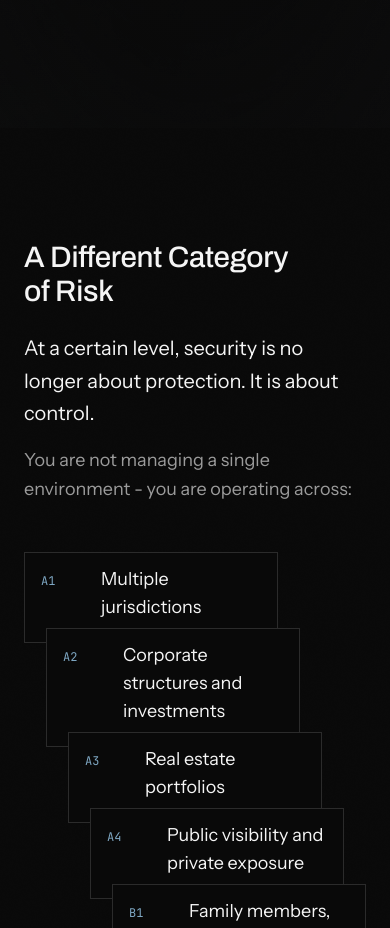
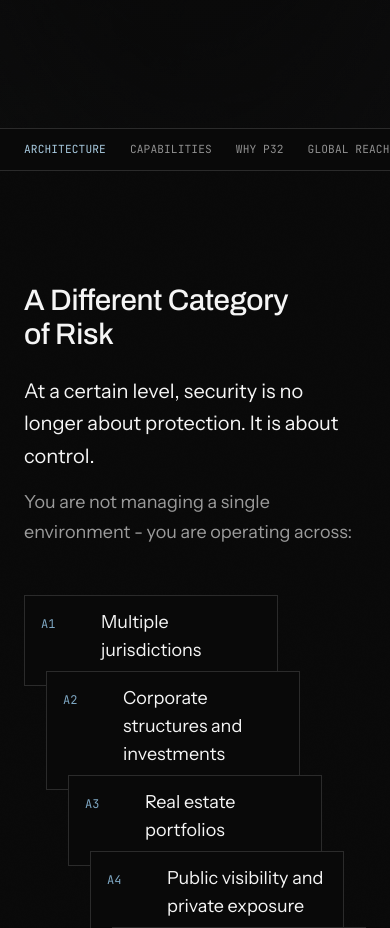
Before and after one commit to meidanhemo00-creator/p32-new, a Next.js app: page / in a window 390 px wide. Shown: the part 1560-2488 px from the top of the page. Built offline with nearby package versions, Linux system fonts and the light colour scheme; a web font is replaced by a local one.

Commit message:
Add quick-access nav strip below Hero, harden Hero entrance animation for mobile

```diff
--- a/app/components/Hero.tsx
+++ b/app/components/Hero.tsx
@@ -18,6 +18,7 @@ export function Hero() {
     const lines = root.querySelectorAll<HTMLElement>("[data-wipe]");
     const rest = root.querySelectorAll<HTMLElement>("[data-fade]");
     const bg = bgRef.current;
+    let safetyTimer: number | undefined;
 
     const ctx = gsap.context(() => {
       if (reducedMotion) {
@@ -29,7 +30,7 @@ export function Hero() {
       gsap.set(lines, { clipPath: "inset(0 101% 0 0)" });
       gsap.set(rest, { opacity: 0, y: 10, filter: "blur(6px)" });
 
-      gsap
+      const tl = gsap
         .timeline({ delay: 0.5 })
         .to(lines, {
           clipPath: "inset(0 0% 0 0)",
@@ -43,13 +44,27 @@ export function Hero() {
           "-=0.3",
         );
 
+      // Safety net: some mobile browsers can interrupt or silently drop a
+      // rAF-driven entrance tween on first paint. If the reveal hasn't
+      // finished a few seconds after it should have, force the statement
+      // fully visible rather than leaving it clipped or transparent.
+      safetyTimer = window.setTimeout(() => {
+        if (tl.progress() < 1) {
+          gsap.set(lines, { clipPath: "inset(0 0% 0 0)" });
+          gsap.set(rest, { opacity: 1, y: 0, filter: "blur(0px)" });
+        }
+      }, 3000);
+
       // Very slow, near-imperceptible drift on the satellite image - reads as
       // a live feed holding its position, not a "Ken Burns" slideshow effect.
       gsap.set(bg, { scale: 1.06 });
       gsap.to(bg, { scale: 1.12, duration: 28, ease: "sine.inOut", repeat: -1, yoyo: true });
     }, root);
 
-    return () => ctx.revert();
+    return () => {
+      ctx.revert();
+      if (safetyTimer) window.clearTimeout(safetyTimer);
+    };
     // eslint-disable-next-line react-hooks/exhaustive-deps
   }, [reducedMotion]);
 
--- a/app/components/Nav.tsx
+++ b/app/components/Nav.tsx
@@ -2,14 +2,7 @@
 
 import { useState } from "react";
 import { P32Star, P32Wordmark } from "./P32Mark";
-
-const LINKS = [
-  { href: "#architecture", label: "ARCHITECTURE" },
-  { href: "#capabilities", label: "CAPABILITIES" },
-  { href: "#difference", label: "WHY P32" },
-  { href: "#reach", label: "GLOBAL REACH" },
-  { href: "#inquiry", label: "INQUIRY" },
-];
+import { NAV_LINKS as LINKS } from "@/app/lib/navLinks";
 
 /**
  * Always carries its own dark backdrop rather than starting transparent -
--- /dev/null
+++ b/app/components/QuickNav.tsx
@@ -0,0 +1,69 @@
+"use client";
+
+import { useEffect, useRef, useState } from "react";
+import { NAV_LINKS } from "@/app/lib/navLinks";
+
+/**
+ * Permanent quick-access strip directly beneath the Hero - the same
+ * sections as the Nav menu, always visible rather than tucked behind a
+ * click, for readers who land straight into the page without scrolling.
+ */
+export function QuickNav() {
+  const [active, setActive] = useState<string | null>(null);
+  const railRef = useRef<HTMLDivElement>(null);
+
+  useEffect(() => {
+    const targets = NAV_LINKS.map((link) => document.querySelector(link.href)).filter(
+      (el): el is Element => el !== null,
+    );
+    if (targets.length === 0) return;
+
+    const observer = new IntersectionObserver(
+      (entries) => {
+        const visible = entries.filter((entry) => entry.isIntersecting);
+        if (visible.length === 0) return;
+        const top = visible.reduce((a, b) => (a.boundingClientRect.top <= b.boundingClientRect.top ? a : b));
+        setActive(`#${top.target.id}`);
+      },
+      { rootMargin: "-20% 0px -70% 0px", threshold: 0 },
+    );
+
+    targets.forEach((el) => observer.observe(el));
+    return () => observer.disconnect();
+  }, []);
+
+  return (
+    <nav
+      aria-label="Quick section navigation"
+      className="relative border-y bg-ink"
+      style={{ borderColor: "var(--hairline-dark)" }}
+    >
+      <div
+        ref={railRef}
+        className="mx-auto flex max-w-[1600px] items-center gap-6 overflow-x-auto px-6 py-3 sm:justify-center sm:gap-10 sm:px-10"
+      >
+        {NAV_LINKS.map((link, i) => {
+          const isActive = active === link.href;
+          return (
+            <div key={link.href} className="flex shrink-0 items-center gap-6 sm:gap-10">
+              {i > 0 && <span className="hidden h-3 w-px shrink-0 bg-[var(--hairline-dark)] sm:block" aria-hidden />}
+              <a
+                href={link.href}
+                className="shrink-0 whitespace-nowrap font-mono text-[0.7rem] tracking-[0.1em] transition-colors"
+                style={{ color: isActive ? "var(--line-bright)" : "rgba(255,255,255,0.55)" }}
+                onMouseEnter={(e) => {
+                  if (!isActive) e.currentTarget.style.color = "rgba(255,255,255,0.9)";
+                }}
+                onMouseLeave={(e) => {
+                  if (!isActive) e.currentTarget.style.color = "rgba(255,255,255,0.55)";
+                }}
+              >
+                {link.label}
+              </a>
+            </div>
+          );
+        })}
+      </div>
+    </nav>
+  );
+}
--- a/app/lib/gsap.ts
+++ b/app/lib/gsap.ts
@@ -13,6 +13,10 @@ export function useGsap() {
     // without this, ScrollTrigger recalculates every trigger mid-scroll and
     // reveals can misfire or never fire at all.
     ScrollTrigger.config({ ignoreMobileResize: true });
+    // Images/webfonts loading after first paint shift section positions;
+    // recalculate every trigger once everything has actually loaded so
+    // scroll-based reveals fire at the right point rather than early/late.
+    window.addEventListener("load", () => ScrollTrigger.refresh());
     registered = true;
   }
   return { gsap, ScrollTrigger };
--- /dev/null
+++ b/app/lib/navLinks.ts
@@ -0,0 +1,8 @@
+/** Single source of truth for section anchors, shared by Nav and QuickNav. */
+export const NAV_LINKS = [
+  { href: "#architecture", label: "ARCHITECTURE" },
+  { href: "#capabilities", label: "CAPABILITIES" },
+  { href: "#difference", label: "WHY P32" },
+  { href: "#reach", label: "GLOBAL REACH" },
+  { href: "#inquiry", label: "INQUIRY" },
+];
--- a/app/page.tsx
+++ b/app/page.tsx
@@ -1,6 +1,7 @@
 import { Nav } from "./components/Nav";
 import { Cover } from "./components/Cover";
 import { Hero } from "./components/Hero";
+import { QuickNav } from "./components/QuickNav";
 import { Fragmentation } from "./components/Fragmentation";
 import { Pivot } from "./components/Pivot";
 import { ExecutiveProtection } from "./components/ExecutiveProtection";
@@ -21,6 +22,7 @@ export default function Home() {
       <main>
         <Cover />
         <Hero />
+        <QuickNav />
         <Fragmentation />
         <Pivot />
         <ExecutiveProtection />
```
